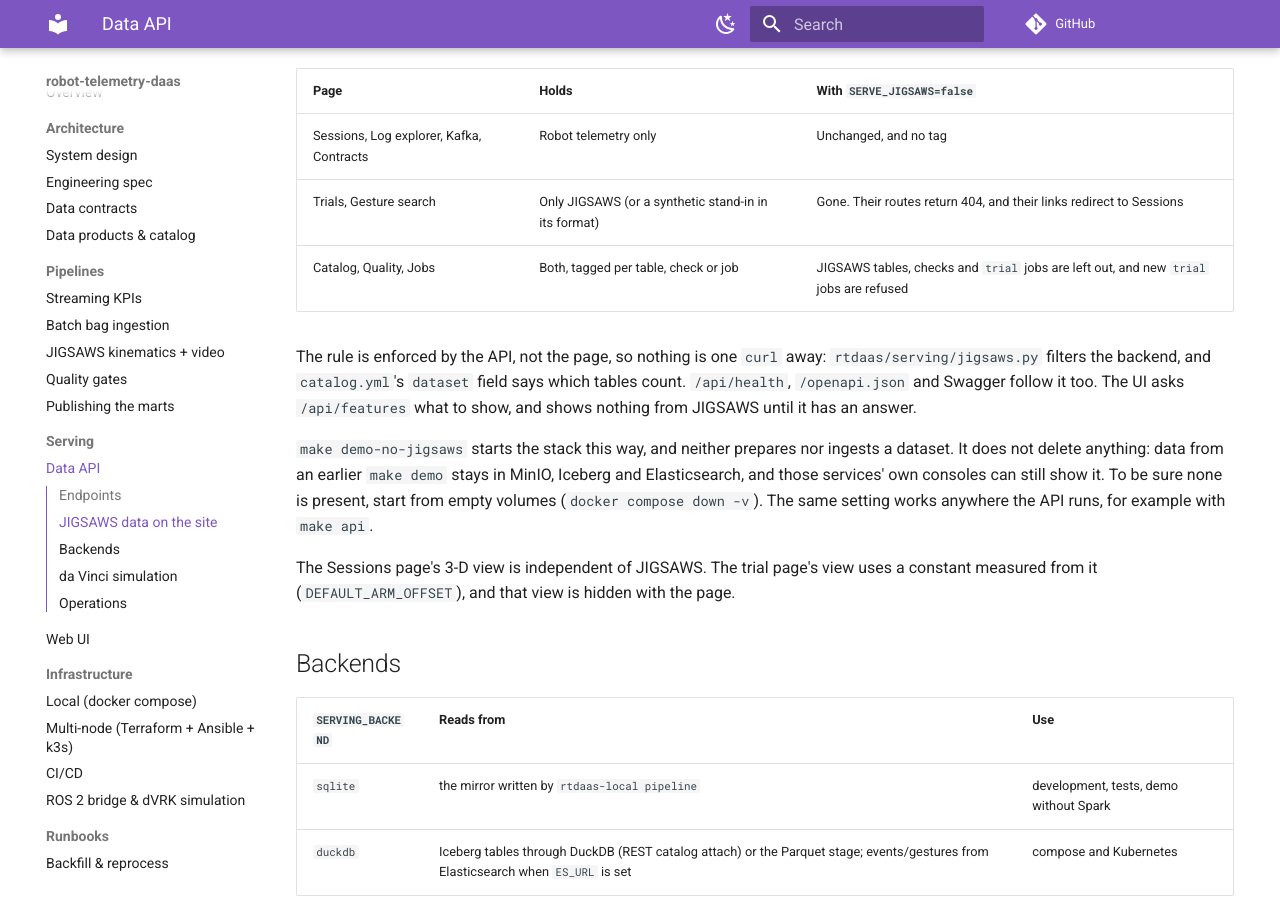
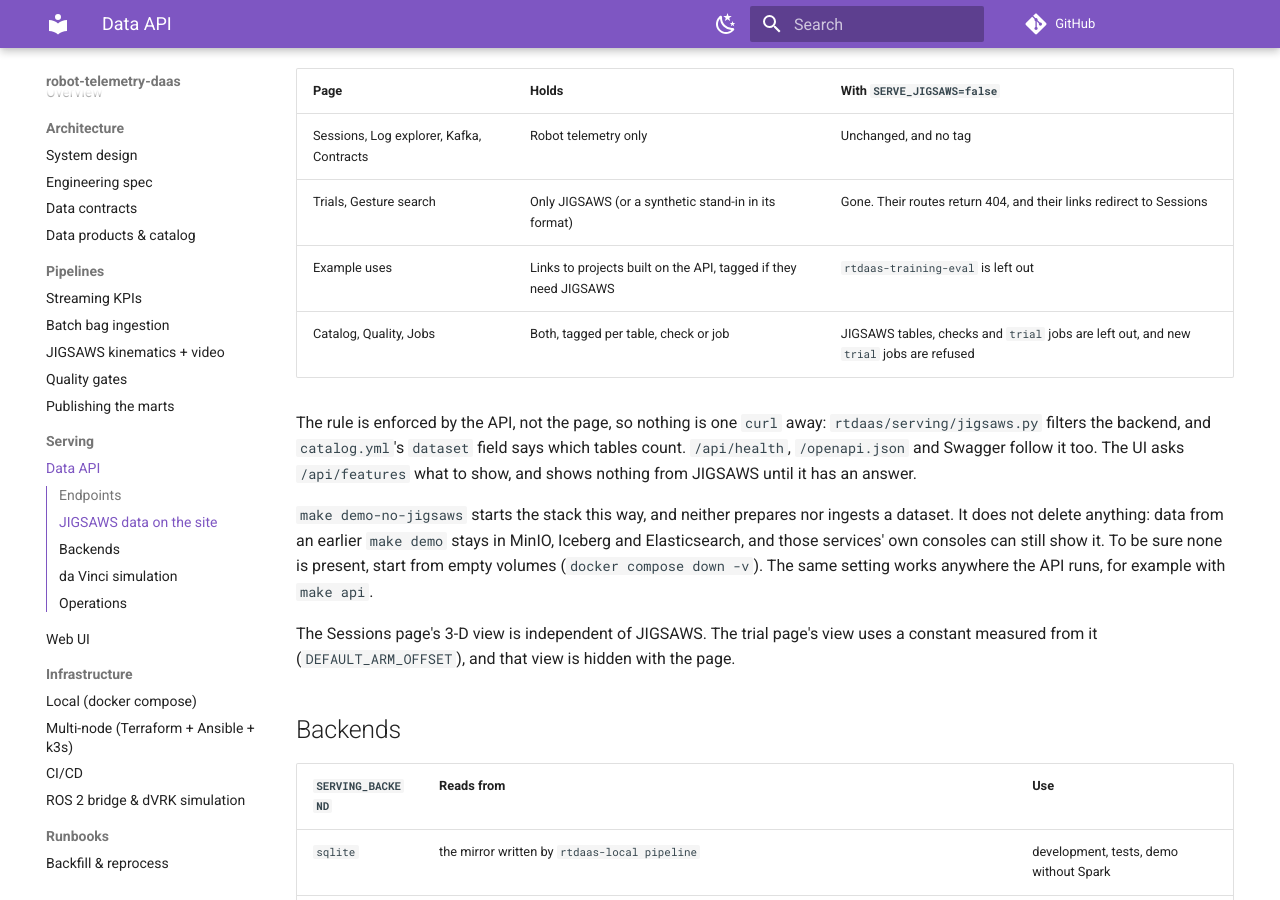
Before and after one commit to tom-f-oconnell/robot-telemetry-daas, an MkDocs documentation site: the page built from docs/serving/api.md, in a window 1280 px wide and 900 px high, scrolled down 1705 px. Built offline with MkDocs 1.6.1 and Material for MkDocs 9.7.7, drawn with Linux system fonts in a browser that asks for light colours; comment, search, counter and statistics services are not loaded.

Commit message:
UI: an "Example uses" page linking the projects built on the API
- rtdaas/serving/static/app.js: the page, describing rtdaas-training-eval, rtdaas-diag and
  rtdaas-fleet-wear with links to their repositories. The first needs JIGSAWS data, so it is
  tagged, and left out when SERVE_JIGSAWS is off.
- rtdaas/serving/static/index.html, styles.css: its link at the top of the sidebar's footer.
- tests/serving/test_jigsaws.py: the three entries, and only the first marked as needing JIGSAWS.
- docs/serving/api.md: the page in the table of what each page holds.

Co-Authored-By: Claude Opus 5.5 <noreply@anthropic.com>

```diff
--- a/docs/serving/api.md
+++ b/docs/serving/api.md
@@ -44,6 +44,7 @@ out. With `SERVE_JIGSAWS` on, the default, a `JIGSAWS` tag marks what shows it:
 |---|---|---|
 | Sessions, Log explorer, Kafka, Contracts | Robot telemetry only | Unchanged, and no tag |
 | Trials, Gesture search | Only JIGSAWS (or a synthetic stand-in in its format) | Gone. Their routes return 404, and their links redirect to Sessions |
+| Example uses | Links to projects built on the API, tagged if they need JIGSAWS | `rtdaas-training-eval` is left out |
 | Catalog, Quality, Jobs | Both, tagged per table, check or job | JIGSAWS tables, checks and `trial` jobs are left out, and new `trial` jobs are refused |
 
 The rule is enforced by the API, not the page, so nothing is one `curl` away: `rtdaas/serving/jigsaws.py`
--- a/rtdaas/serving/static/index.html
+++ b/rtdaas/serving/static/index.html
@@ -34,6 +34,7 @@
     <div id="jigsaws-key" class="nav-key" hidden></div>
     <div class="nav-footer">
       <div class="nav-links">
+        <a href="#/examples" data-nav="examples">Example uses</a>
         <a href="/docs" target="_blank" rel="noopener">API docs ↗</a>
         <a href="https://github.com/tom-f-oconnell/robot-telemetry-daas" target="_blank" rel="noopener">Source ↗</a>
       </div>
--- a/rtdaas/serving/static/styles.css
+++ b/rtdaas/serving/static/styles.css
@@ -38,6 +38,9 @@ code, pre, .mono { font-family: ui-monospace, SFMono-Regular, Menlo, Consolas, m
 .sidebar > a.active { background: var(--accent-bg); color: var(--accent); font-weight: 600; }
 .nav-footer { margin-top: auto; display: flex; justify-content: space-between; align-items: center; font-size: 12px; }
 .nav-links { display: flex; flex-direction: column; gap: 2px; }
+.nav-links a.active { font-weight: 600; }
+.example h2 { margin: 0 0 6px; font-size: 16px; }
+.example p { margin: 0 0 8px; }
 
 .main { flex: 1; padding: 24px 32px; max-width: 1400px; }
 h1 { font-size: 22px; font-weight: 600; margin: 0 0 4px; }
```
Also changed, not shown: rtdaas/serving/static/app.js (+36 -1 lines), 1 other file.
